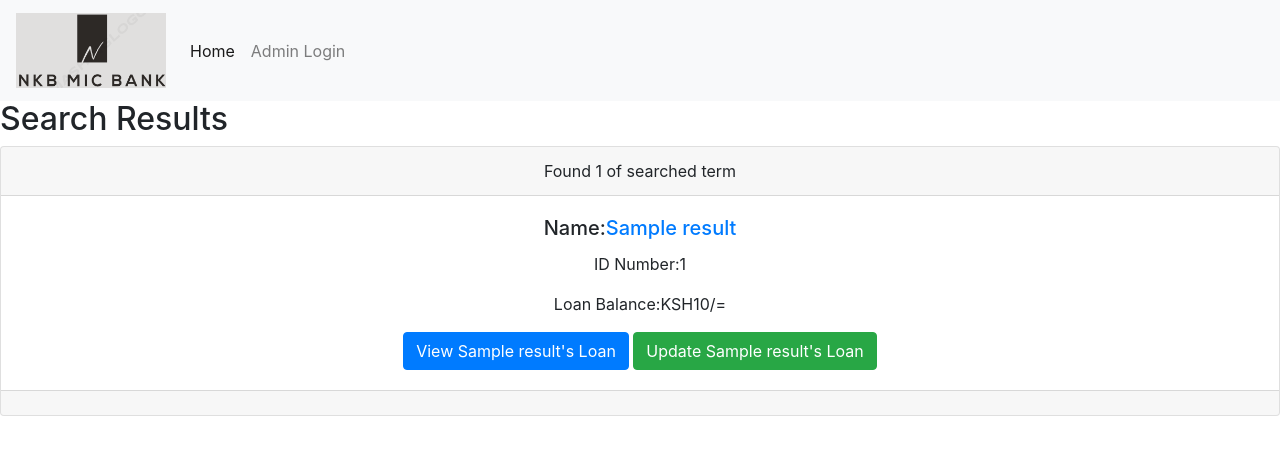
After one commit to vincentmuya/mkb, a Django app: template app/templates/search.html in a window 1280 px wide. The commit adds this page. Shown: the top 455 px of the page. Run offline with Django 3.2, Linux system fonts and the light colour scheme; the template is opened without the code that fills it: most values are stand-ins (such as "Sample title", 1, 10 or a date in 2020); some libraries are stand-ins or nearby versions.

Commit message:
created search function and template

```diff
--- a/app/models.py
+++ b/app/models.py
@@ -31,8 +31,8 @@ class Client(models.Model):
         return reverse('client_detail', args=[self.id, self.slug])
 
     @classmethod
-    def search_by_title(cls, search_term):
-        search_result = cls.objects.filter(title__icontains=search_term)
+    def search_by_id_number(cls, search_term):
+        search_result = cls.objects.filter(id_number__icontains=search_term)
         return search_result
 
 class Profile(models.Model):
--- a/app/templates/navbar.html
+++ b/app/templates/navbar.html
@@ -32,10 +32,12 @@
         {% endif %}
 
     </ul>
-    <form class="form-inline my-2 my-lg-0">
-      <input class="form-control mr-sm-2" type="search" placeholder="Search" aria-label="Search">
+    {% if user.is_authenticated and user.is_superuser %}
+    <form class="form-inline my-2 my-lg-0" role="search" action="{% url 'search_results' %}">
+      <input class="form-control mr-sm-2" type="search" placeholder="Search" class="form-control" name="name" aria-label="Search">
       <button class="btn btn-outline-success my-2 my-sm-0" type="submit">Search</button>
     </form>
+    {% endif %}
   </div>
 </nav>
 <style media="screen">
--- a/app/templates/profile.html
+++ b/app/templates/profile.html
@@ -20,7 +20,7 @@
     <table class="table">
   <thead class="thead-dark">
     <tr>
-      <th scope="col">#</th>
+      <th scope="col"></th>
       <th scope="col">Name</th>
       <th scope="col">ID Number</th>
       <th scope="col">Loan Date</th>
@@ -30,7 +30,7 @@
   <tbody>
    {%for post_item in lender_list%}
     <tr>
-      <th scope="row">1</th>
+      <th scope="row"></th>
       <td><a href="{{ post_item.get_absolute_url }}">{{post_item.name}}<a/></td>
       <td>{{post_item.id_number}}</td>
       <td>{{post_item.loan_collection_date}}</td>
--- /dev/null
+++ b/app/templates/search.html
@@ -0,0 +1,40 @@
+{%extends 'base.html'%} {% load static %} {%block content%} {% load bootstrap4 %} {{ block.super}}
+<!DOCTYPE html>
+<html lang="en">
+<title>MKB Mic Bank</title>
+<head>
+    <meta charset="UTF-8">
+    <meta name="viewport" content="width=device-width, user-scalable=no, initial-scale=1.0, maximum-scale=1.0, minimum-scale=1.0">
+    <meta http-equiv="X-UA-Compatible" content="ie=edge">
+    <link rel="stylesheet" href="{% static 'css/search.css' %}">
+</head>
+
+<body>
+<h2>Search Results</h2>
+
+<div class="card text-center">
+  <div class="card-header">
+      {% if name %}
+    Found {{ name|length }} of searched term {{message}}
+  </div>
+    {% for result in name%}
+  <div class="card-body">
+    <h5 class="card-title">Name:<a href="{{ result.get_absolute_url }}">{{result.name}}</a></h5>
+    <p class="card-text">ID Number:{{result.id_number}}</p>
+      <p class="card-text">Loan Balance:KSH{{result.loan_balance}}/=</p>
+          <a href="{{ result.get_absolute_url }}" class="btn btn-primary">View {{result.name}}'s Loan</a>
+      <a href="{% url 'update-client' result.pk %}"><button type="button" class="btn btn-success" name="button">Update {{result.name}}'s Loan</button></a>
+
+  </div>
+     {% endfor %}
+  <div class="card-footer text-muted">
+
+  </div>
+</div>
+{% else %}
+<h2>No Results of searched term {{message}}</h2>
+{% endif %}
+</body>
+</html>
+
+  {% endblock %}
--- a/app/urls.py
+++ b/app/urls.py
@@ -12,6 +12,7 @@ urlpatterns = [
     url(r'^update/client/(?P<pk>\d+)/$', views.update_client, name='update-client'),
     url(r'^(?P<id>\d+)/(?P<slug>[-\w]+)/$', views.client_detail, name='client_detail'),
     url(r'^profile/(?P<username>[\w\-]+)/$', views.profile, name='profile'),
+    url(r'^search$', views.search_results, name='search_results'),
 
 ]
 
--- a/static/css/client_detail.css
+++ b/static/css/client_detail.css
@@ -9,7 +9,7 @@ font-size: 15px;
 width: 80%;
 }
 .track-card{
-width: 60rem;
+width: 40rem;
 }
 #customers {
   font-family: "Trebuchet MS", Arial, Helvetica, sans-serif;
--- /dev/null
+++ b/static/css/search.css
@@ -0,0 +1,3 @@
+body{
+margin-top:100px;
+}
```
Also changed, not shown: app/views.py (+7 -0 lines).
